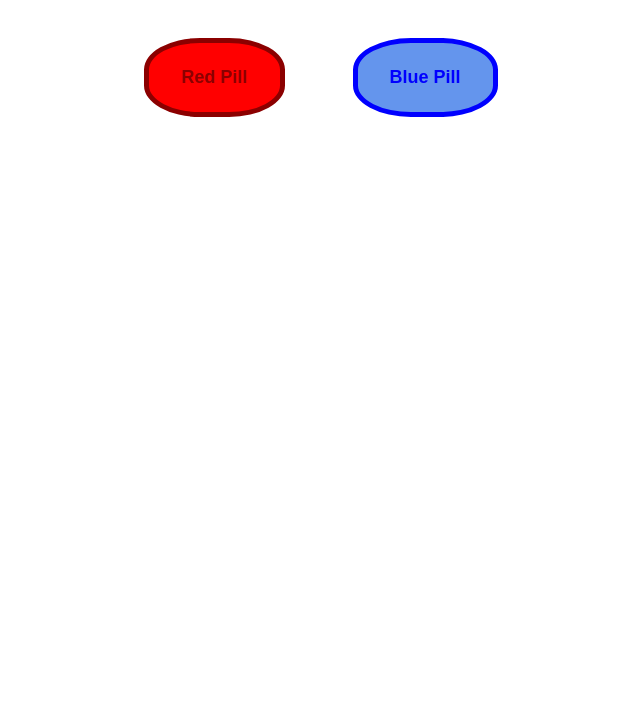
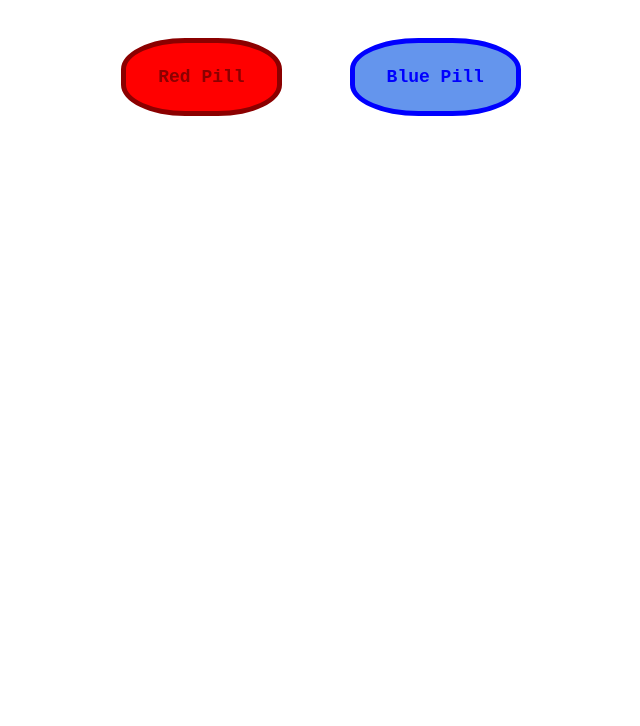
Before and after one commit to deoclaw/node_activity_logger, a website: page views/index.html in a window 1280 px wide. Shown: the part 74-800 px from the top of the page, without its empty margins (319-959 px from the left). Drawn offline with Linux system fonts and the light colour scheme.

Commit message:
updated css

```diff
--- a/public/styles.css
+++ b/public/styles.css
@@ -2,6 +2,11 @@ main {
 	max-width: 90%;
 	text-align: center;
 	margin: 0 auto;
+}
+
+h1,
+button {
+	font-family: "Courier New", Courier, monospace;
 }
 
 button {
```
